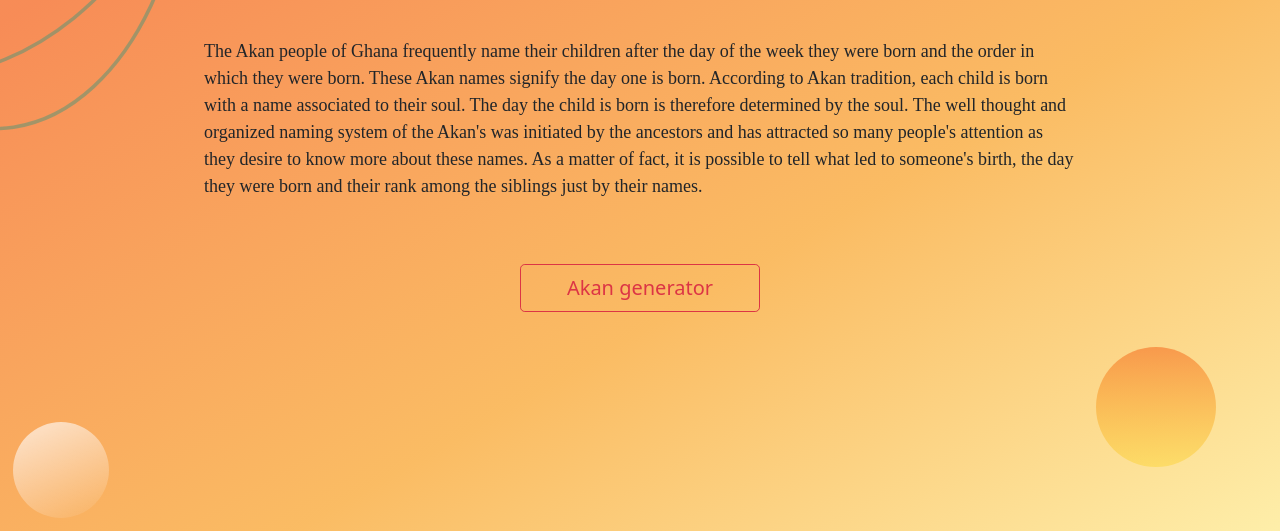
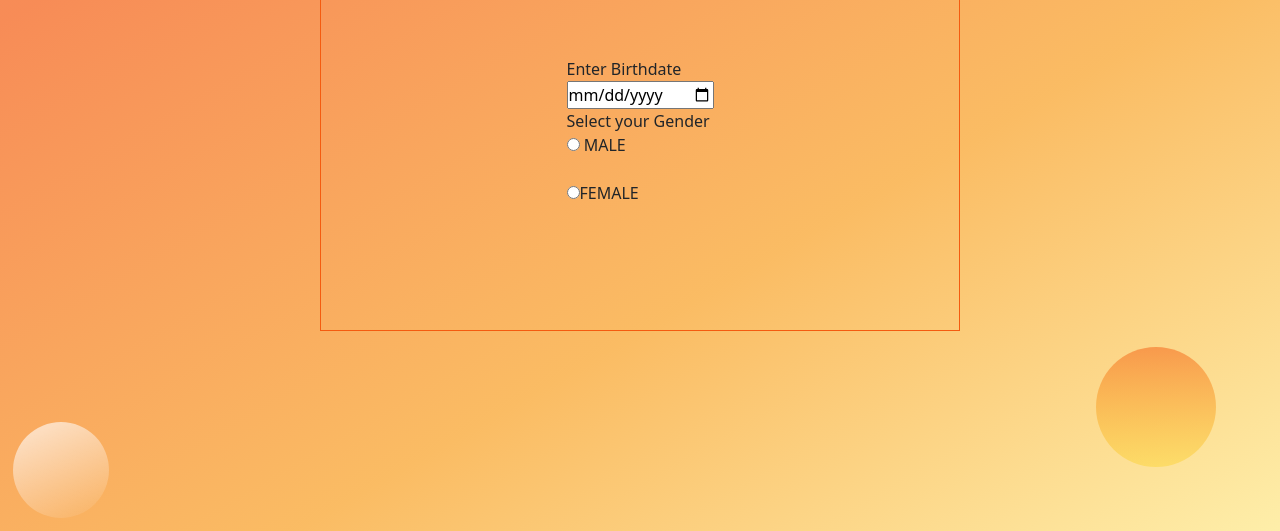
Before and after one commit to Hanan-Hussein/AkanNameGenerator, a plain HTML site: page index.html in a window 1280 px wide. Shown: the part 269-800 px from the top of the page. Drawn offline with nearby package versions, Linux system fonts and the light colour scheme.

Commit message:
FormDesign- Styled Akan Name form design

```diff
--- a/css/style.css
+++ b/css/style.css
@@ -1,9 +1,10 @@
-*{
+* {
   box-sizing: border-box;
   padding: 0;
   margin: 0;
 }
-.generator{
+
+.generator {
   display: flex;
   flex-direction: column;
   align-items: center;
@@ -11,82 +12,113 @@
   height: 100vh;
   width: 70vw !important;
 }
-.akanTitle{
-  font-family: 'Raleway' ;
+
+.akanTitle {
+  font-family: 'Raleway';
   font-size: xx-large;
   font-weight: bold;
   letter-spacing: 5px;
   /* margin-bottom: 3.5rem; */
 
 }
+
 /* .generator p{
   text-align: center;
 } */
-.description{
+.description {
   font-family: 'Helvitca';
   font-size: large;
   /* margin-bottom: 3.5rem; */
 
 }
-.btn-outline-danger{
+
+.btn-outline-danger {
   border-color: #D62828;
-  background-color:transparent ;
+  background-color: transparent;
   width: 15rem;
 
 }
-.btn-outline-danger:hover{
 
+.btn-outline-danger:hover {}
+
+.bg {
+  background: linear-gradient(150deg, rgba(244, 91, 15, 0.7) 19%, rgba(248, 153, 19, 0.66) 63%, rgba(252, 209, 22, 0.37) 100%);
 }
-.bg{
-  background:linear-gradient(150deg, rgba(244,91,15,0.7) 19%, rgba(248,153,19,0.66) 63%, rgba(252,209,22,0.37) 100%);}
 
-  .icon4   {
+.icon4 {
   height: 15%;
   position: absolute;
-    bottom:5vw;
+  bottom: 5vw;
   right: 5vw;
 }
-  .icon2{
+
+.icon2 {
   height: 12%;
   position: absolute;
-    top:1vw;
-    right:1vw;
+  top: 1vw;
+  right: 1vw;
 }
-  .icon3{
+
+.icon3 {
   height: 12%;
   position: absolute;
-    bottom:1vw;
-    left:1vw;
+  bottom: 1vw;
+  left: 1vw;
 }
-  .icon1{
-    height:50%;
+
+.icon1 {
+  height: 50%;
   position: absolute;
   left: 0;
   top: 0;
 }
-  @media only screen and (max-width:600px){
-    .icon1{
-      display:none;
+
+.pageTwo {
+  height: 100vh;
+  display: flex;
+  flex-direction: column;
+  justify-content: center;
+  align-content: center;
+  align-items: center;
+
 }
-    .icon4{
+
+.pageTwoForm {
+  border: 1px solid #F45B0F;
+  width: 50vw;
+  height: 50vh;
+  display: flex;
+  justify-content: center;
+  align-items: center;
+}
+
+@media only screen and (max-width:600px) {
+  .icon1 {
+    display: none;
+  }
+
+  .icon4 {
     height: 7%;
   }
-    .icon3,.icon2{
+
+  .icon3,
+  .icon2 {
     height: 5%;
   }
 
 
 }
-  @media only screen and (max-width:1024px){
-  .icon1{
+
+@media only screen and (max-width:1024px) {
+  .icon1 {
     height: 40%;
   }
 }
 
 /* exception for iphone se screens */
-  @media only screen and (width:375px) and (height:667px){
+@media only screen and (width:375px) and (height:667px) {
 
-  .generator{
+  .generator {
     height: auto;
   }
 }
--- a/index.html
+++ b/index.html
@@ -13,7 +13,8 @@
 
 <body>
   <div class="bg">
-    <div class="container   generator ">
+    <!-- container 1 -->
+    <div class="container   generator d-none ">
       <p class="akanTitle mb-5 no-wrap ">Akan Name Generator</p>
       <p class="description">
         The Akan people of Ghana frequently name their children after the day of the week they were born and the order
@@ -35,14 +36,35 @@
       <!-- <div style=" width: 200px; height: 200px; "class=" mx-auto">
       <img src="./assets/jaffar.jpg" height="100" alt="">
     </div> -->
+    <img src="./assets/svg1.svg" alt="" class="icon1">
+
     </div>
-    <img src="./assets/svg1.svg" alt="" class="icon1">
     <img src="./assets/svg2.svg" class="icon2 img-responsive" alt="">
     <img src=" ./assets/svg4.svg" class="icon4  img-responsive" alt="">
     <img src=" ./assets/svg3.svg" alt="" class="icon3 img-responsive">
 
-    <div class="container">
+    <!-- container 3 -->
+    <div class="container pageTwo">
+     <div class="pageTwoForm">
+      <form class="" >
+        <div>
+          <label for="birthdate">Enter Birthdate</label>
+        </div>
+        <!-- <div> -->
+          <input type="date" form-control>
+        <!-- </div> -->
+        <div class="genderLabel">
+          <label for="Gender">Select your Gender</label>
+        </div>
+        <div class="male mb-4">
+          <input type="radio" name="gender" id="male" name="male"  value="male"> MALE
+        </div>
+        <div class="female">
+          <input type="radio" name="gender" id="female" name="female" value="female">FEMALE
 
+        </div>
+      </form>
+     </div>
     </div>
   </div>
 
```
Lines whose indentation alone changed are shown as unchanged.
